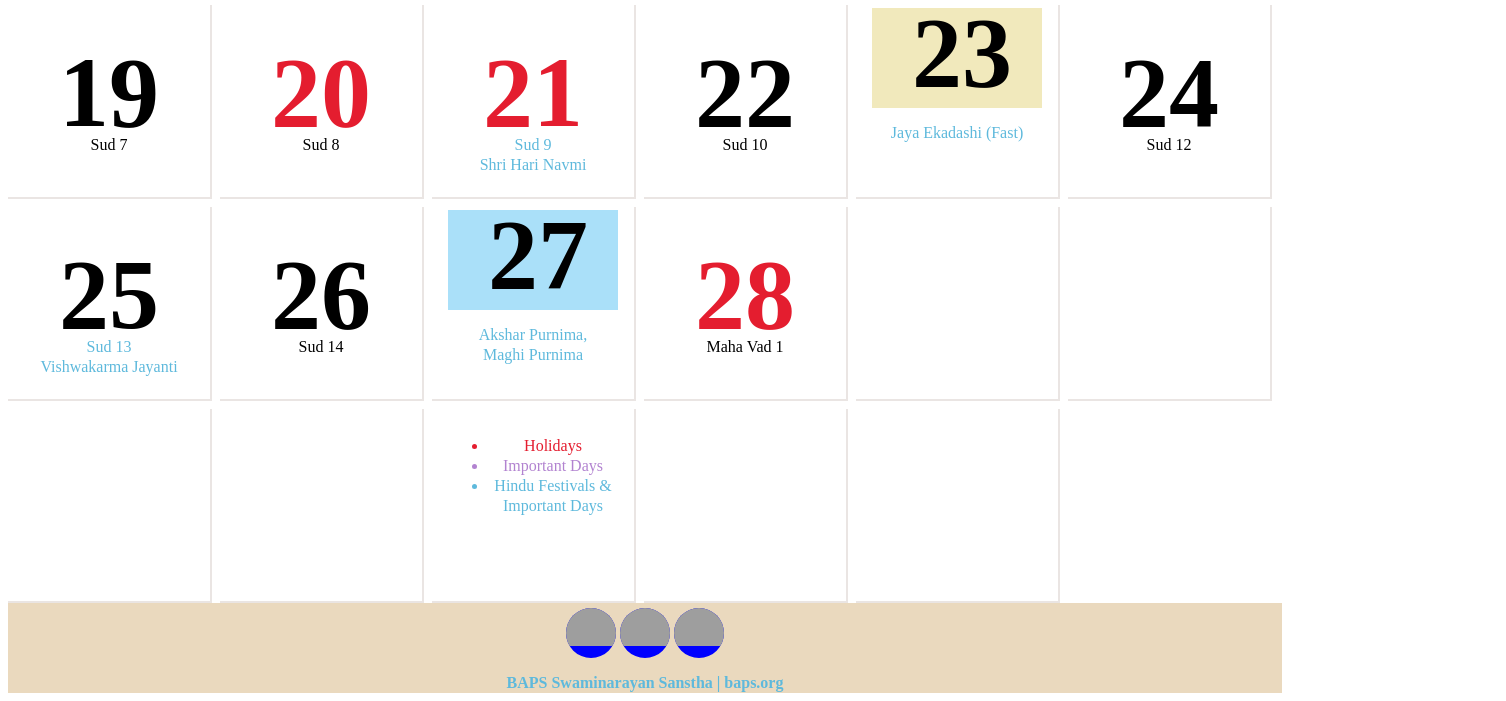
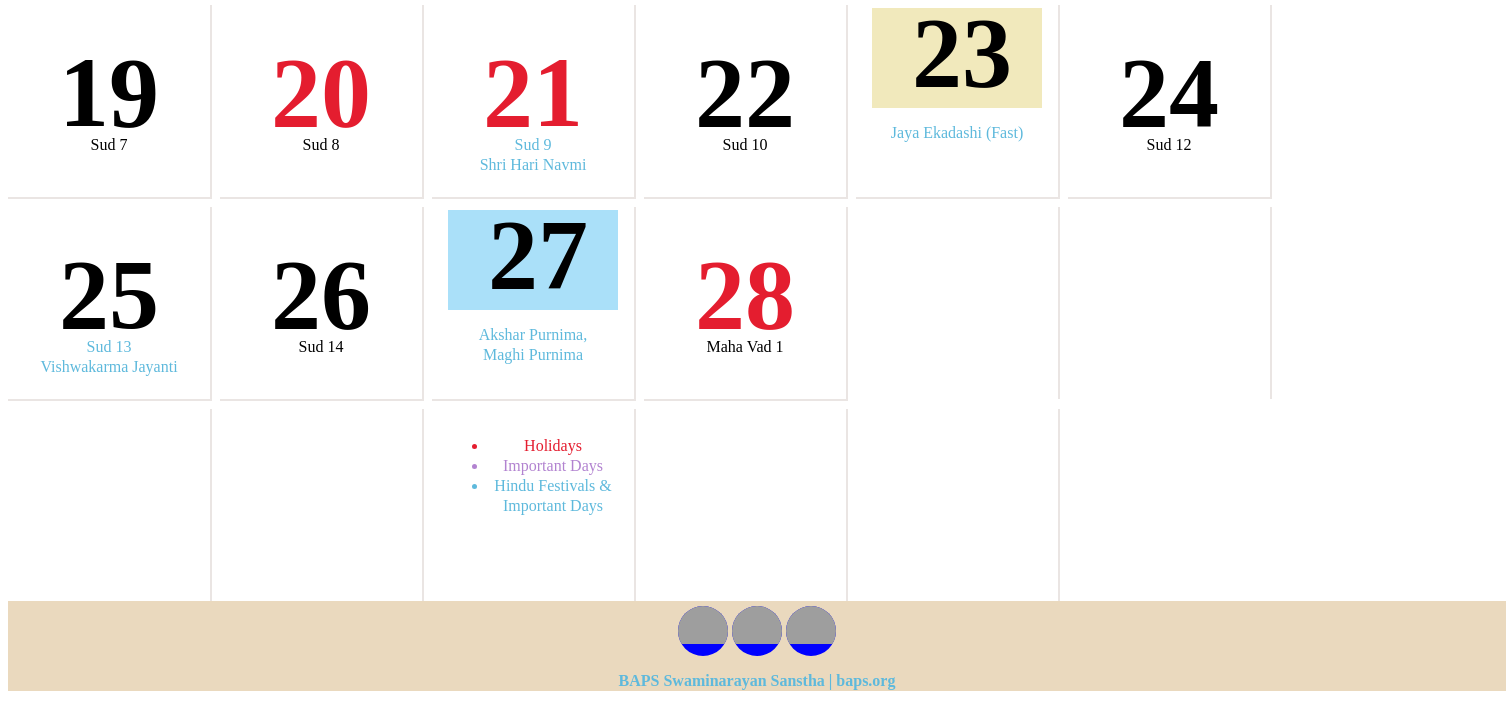
Before and after one commit to Jenish-Raiyani/calendardesign, a plain HTML site: page index.html in a window 1280 px wide. Shown: the part 736-1437 px from the top of the page, 1506 px wide, since content can reach past the window. Drawn offline with Linux system fonts and the light colour scheme; grey boxes are pictures that could not be loaded.

Commit message:
calendar

```diff
--- a/index.html
+++ b/index.html
@@ -66,7 +66,7 @@
 
           }
           .box {
-            width: 100%;
+            width: 93rem;
             padding: 5px;
             height:80px;
             text-align: center;
@@ -241,11 +241,11 @@
                     <p >Maha Vad 1</p>
                 </div>
 
-                <div class="card"></div>
-                <div class="card"></div>
-                <div class="card"></div>
-                <div class="card"></div>
-                <div class="card">
+                <div class="card" style="border-bottom: none;"></div>
+                <div class="card"style="border-bottom: none;"></div>
+                <div class="card" style="border-bottom: none;"></div>
+                <div class="card"style="border-bottom: none;"></div>
+                <div class="card" style="border-bottom: none;">
 
                     <ul>
                         <li style="color:#e41d2f;" >Holidays</li>
@@ -259,8 +259,8 @@
                     </ul>
 
                 </div>
-                <div class="card"></div>
-                <div class="card"></div>
+                <div class="card" style="border-bottom: none;"></div>
+                <div class="card" style="border-bottom: none;"></div>
 
 
 
```
